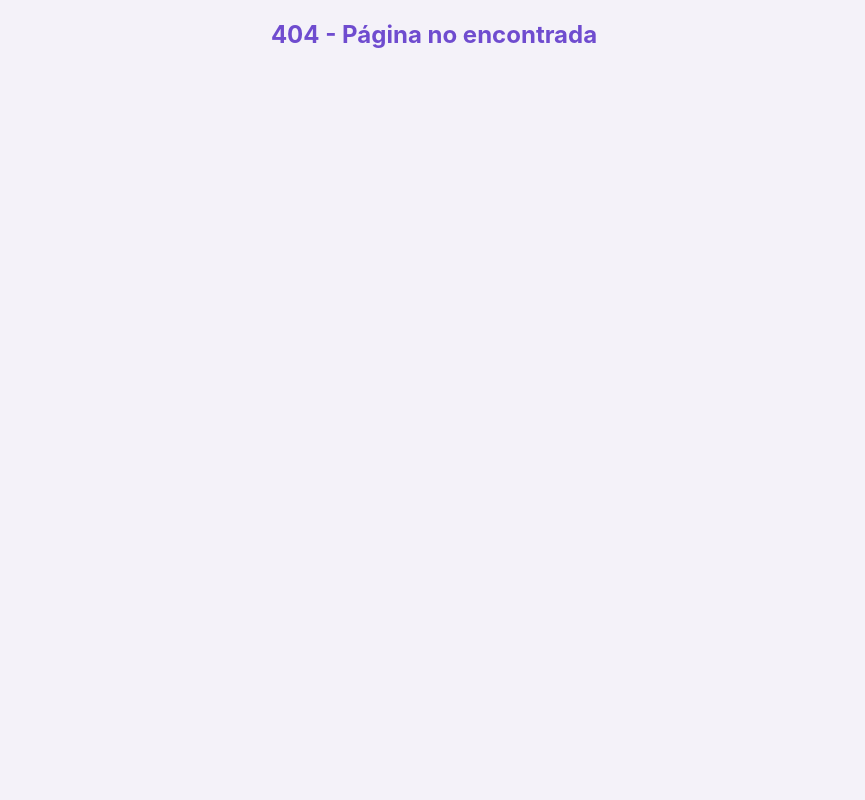
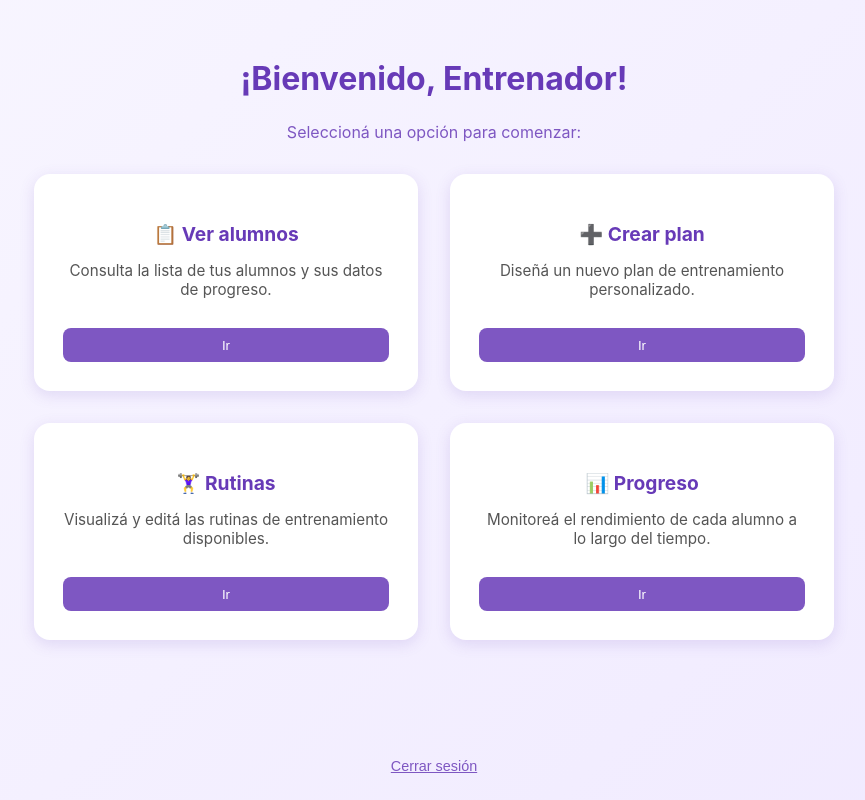
Before and after one commit to LucasGoni/pnt2_ort_project, a React (Vite) app in the folder frontend/: page /home in a window 1280 px wide. Before the commit this address had no page. Shown: the whole page, without its empty margins (206-1071 px from the left). Built offline with nearby package versions, Linux system fonts and the light colour scheme.

Commit message:
Agrego HomeAlumno y HomeProfesor con estilos violeta-lila y grilla 2x2

```diff
--- a/frontend/src/App.jsx
+++ b/frontend/src/App.jsx
@@ -2,6 +2,10 @@ import React from "react";
 import { Routes, Route, Navigate } from "react-router-dom";
 import Login from "./pages/Login/Login.jsx";
 import Register from "./pages/Register/Register.jsx";
+import HomeEntrenador from "./pages/HomeEntrenador/HomeEntrenador";
+import HomeAlumno from "./pages/HomeAlumno/HomeAlumno";
+
+
 
 function App() {
   return (
@@ -12,8 +16,13 @@ function App() {
       {/* Rutas individuales */}
       <Route path="/login" element={<Login />} />
       <Route path="/register" element={<Register />} />
+      <Route path="/home" element={<HomeEntrenador />} />
+      <Route path="/homeAlumno" element={<HomeAlumno />} />
 
-      {/* Ruta por defecto */}
+
+
+
+
       <Route path="*" element={<h2 style={{ textAlign: "center" }}>404 - Página no encontrada</h2>} />
     </Routes>
   );
--- a/frontend/src/main.jsx
+++ b/frontend/src/main.jsx
@@ -4,6 +4,7 @@ import { BrowserRouter } from "react-router-dom";
 import App from "./App.jsx";
 import "./index.css";
 
+
 ReactDOM.createRoot(document.getElementById("root")).render(
   <BrowserRouter>
     <App />
--- /dev/null
+++ b/frontend/src/pages/HomeAlumno/HomeAlumno.css
@@ -0,0 +1,100 @@
+.home-container {
+  min-height: 100vh;
+  display: flex;
+  flex-direction: column;
+  justify-content: space-between;
+  background: linear-gradient(135deg, #f8f6ff, #f0eaff);
+  font-family: "Inter", sans-serif;
+  color: #4b2e83;
+}
+
+.home-main {
+  flex: 1;
+  display: flex;
+  flex-direction: column;
+  align-items: center;
+  text-align: center;
+  padding: 2rem;
+}
+
+.welcome {
+  font-size: 2rem;
+  margin-bottom: 0.5rem;
+  color: #673ab7;
+}
+
+.subtitle {
+  color: #7e57c2;
+  margin-bottom: 2rem;
+}
+
+/* Grilla 2x2 */
+.card-grid {
+  display: grid;
+  grid-template-columns: repeat(2, minmax(250px, 1fr));
+  gap: 2rem;
+  width: 90%;
+  max-width: 800px;
+}
+
+/* Tarjetas */
+.card {
+  background-color: #fff;
+  border-radius: 16px;
+  padding: 1.8rem;
+  box-shadow: 0 4px 15px rgba(103, 58, 183, 0.15);
+  transition: transform 0.2s ease, box-shadow 0.2s ease;
+}
+
+.card:hover {
+  transform: translateY(-6px);
+  box-shadow: 0 8px 20px rgba(103, 58, 183, 0.25);
+}
+
+.card h3 {
+  font-size: 1.2rem;
+  color: #673ab7;
+  margin-bottom: 0.8rem;
+}
+
+.card p {
+  font-size: 0.95rem;
+  color: #555;
+  margin-bottom: 1.2rem;
+}
+
+.card button {
+  background-color: #7e57c2;
+  color: #fff;
+  border: none;
+  border-radius: 8px;
+  padding: 0.6rem 1.4rem;
+  cursor: pointer;
+  font-weight: 500;
+  transition: background 0.3s ease;
+}
+
+.card button:hover {
+  background-color: #5e35b1;
+}
+
+/* Footer */
+.footer {
+  display: flex;
+  justify-content: flex-end;
+  padding: 1rem 2rem;
+}
+
+.logout-btn {
+  background-color: transparent;
+  color: #7e57c2;
+  border: none;
+  font-size: 0.9rem;
+  text-decoration: underline;
+  cursor: pointer;
+  transition: color 0.3s ease;
+}
+
+.logout-btn:hover {
+  color: #4b2e83;
+}
--- /dev/null
+++ b/frontend/src/pages/HomeAlumno/HomeAlumno.jsx
@@ -0,0 +1,46 @@
+import React from "react";
+import "./HomeAlumno.css";
+
+function HomeAlumno() {
+  return (
+    <div className="home-container">
+      <main className="home-main">
+        <h2 className="welcome">¡Hola, Alumno!</h2>
+        <p className="subtitle">¿Estas listo para entrenar?</p>
+        <p className="subtitle">Revisá tu entrenamiento y progreso:</p>
+
+        <div className="card-grid">
+          <div className="card">
+            <h3>🏋️‍♀️ Mi rutina</h3>
+            <p>Consultá tu plan de entrenamiento actual con detalles diarios.</p>
+            <button>Ver rutina</button>
+          </div>
+
+          <div className="card">
+            <h3>📅 Calendario</h3>
+            <p>Revisá tus días de entrenamiento y próximos objetivos.</p>
+            <button>Ver calendario</button>
+          </div>
+
+          <div className="card">
+            <h3>📊 Progreso</h3>
+            <p>Visualizá tu evolución y los logros alcanzados.</p>
+            <button>Ver progreso</button>
+          </div>
+
+          <div className="card">
+            <h3>💬 Mensajes</h3>
+            <p>Leé los comentarios y recomendaciones de tu entrenador.</p>
+            <button>Ver mensajes</button>
+          </div>
+        </div>
+      </main>
+
+      <footer className="footer">
+        <button className="logout-btn">Cerrar sesión</button>
+      </footer>
+    </div>
+  );
+}
+
+export default HomeAlumno;
--- /dev/null
+++ b/frontend/src/pages/HomeEntrenador/HomeEntrenador.css
@@ -0,0 +1,102 @@
+/* Fondo general */
+.home-container {
+  min-height: 100vh;
+  display: flex;
+  flex-direction: column;
+  justify-content: space-between;
+  background: linear-gradient(135deg, #f8f6ff, #f0eaff);
+  font-family: "Inter", sans-serif;
+  color: #4b2e83;
+}
+
+/* Sección principal */
+.home-main {
+  flex: 1;
+  display: flex;
+  flex-direction: column;
+  align-items: center;
+  text-align: center;
+  padding: 2rem;
+}
+
+.welcome {
+  font-size: 2rem;
+  margin-bottom: 0.5rem;
+  color: #673ab7; /* violeta principal */
+}
+
+.subtitle {
+  color: #7e57c2;
+  margin-bottom: 2rem;
+}
+
+/* Grilla de 2x2 tarjetas */
+.card-grid {
+  display: grid;
+  grid-template-columns: repeat(2, minmax(250px, 1fr));
+  gap: 2rem;
+  width: 90%;
+  max-width: 800px;
+}
+
+/* Tarjetas */
+.card {
+  background-color: #ffffff;
+  border-radius: 16px;
+  padding: 1.8rem;
+  box-shadow: 0 4px 15px rgba(103, 58, 183, 0.15);
+  transition: transform 0.2s ease, box-shadow 0.2s ease;
+}
+
+.card:hover {
+  transform: translateY(-6px);
+  box-shadow: 0 8px 20px rgba(103, 58, 183, 0.25);
+}
+
+.card h3 {
+  font-size: 1.2rem;
+  color: #673ab7;
+  margin-bottom: 0.8rem;
+}
+
+.card p {
+  font-size: 0.95rem;
+  color: #555;
+  margin-bottom: 1.2rem;
+}
+
+.card button {
+  background-color: #7e57c2;
+  color: #fff;
+  border: none;
+  border-radius: 8px;
+  padding: 0.6rem 1.4rem;
+  cursor: pointer;
+  font-weight: 500;
+  transition: background 0.3s ease;
+}
+
+.card button:hover {
+  background-color: #5e35b1;
+}
+
+/* Footer */
+.footer {
+  display: flex;
+  justify-content: flex-end;
+  padding: 1rem 2rem;
+}
+
+.logout-btn {
+  background-color: transparent;
+  color: #7e57c2;
+  border: none;
+  font-size: 0.9rem;
+  text-decoration: underline;
+  cursor: pointer;
+  transition: color 0.3s ease;
+}
+
+.logout-btn:hover {
+  color: #4b2e83;
+}
--- /dev/null
+++ b/frontend/src/pages/HomeEntrenador/HomeEntrenador.jsx
@@ -0,0 +1,45 @@
+import React from "react";
+import "./HomeEntrenador.css";
+
+function HomeEntrenador() {
+  return (
+    <div className="home-container">
+      <main className="home-main">
+        <h2 className="welcome">¡Bienvenido, Entrenador!</h2>
+        <p className="subtitle">Seleccioná una opción para comenzar:</p>
+
+        <div className="card-grid">
+          <div className="card">
+            <h3>📋 Ver alumnos</h3>
+            <p>Consulta la lista de tus alumnos y sus datos de progreso.</p>
+            <button>Ir</button>
+          </div>
+
+          <div className="card">
+            <h3>➕ Crear plan</h3>
+            <p>Diseñá un nuevo plan de entrenamiento personalizado.</p>
+            <button>Ir</button>
+          </div>
+
+          <div className="card">
+            <h3>🏋️‍♀️ Rutinas</h3>
+            <p>Visualizá y editá las rutinas de entrenamiento disponibles.</p>
+            <button>Ir</button>
+          </div>
+
+          <div className="card">
+            <h3>📊 Progreso</h3>
+            <p>Monitoreá el rendimiento de cada alumno a lo largo del tiempo.</p>
+            <button>Ir</button>
+          </div>
+        </div>
+      </main>
+
+      <footer className="footer">
+        <button className="logout-btn">Cerrar sesión</button>
+      </footer>
+    </div>
+  );
+}
+
+export default HomeEntrenador;
```
